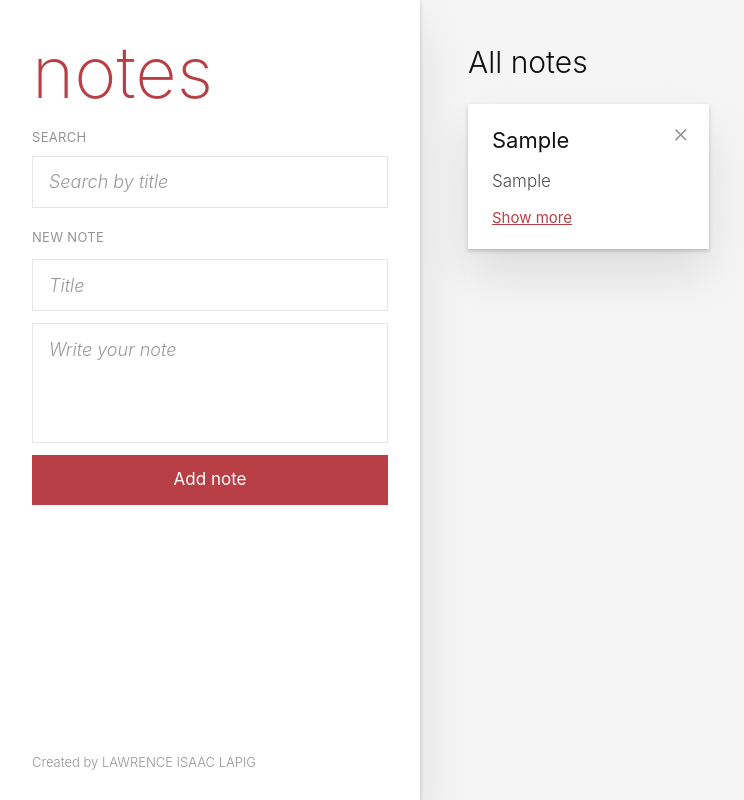
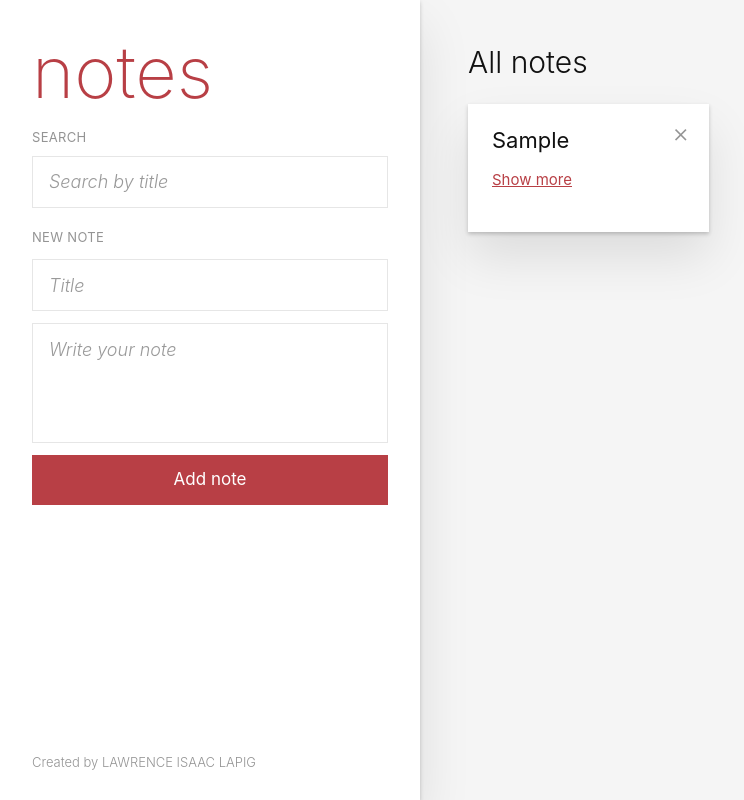
Before and after one commit to lawrencelapig/csit340g6-notes, a React (Vite) app: page / in a window 1280 px wide. Both pictures are taken after typing "Sample", "Sample" into the empty fields and a click on the button "Add note". Shown: the whole page, without its empty margins (0-744 px from the left). Built offline with nearby package versions, Linux system fonts and the light colour scheme.

Commit message:
feat: add show more to note cards

```diff
--- a/src/components/NoteCard.jsx
+++ b/src/components/NoteCard.jsx
@@ -1,16 +1,20 @@
+import { useState } from "react";
+
 function NoteCard({ title, body }) {
+  const [open, setOpen] = useState(false);
 
   return (
     <div>
       <h3 className="pr-8 text-[22px] font-normal break-words">{title}</h3>
-      <p className="mt-3 text-[17px] break-words whitespace-pre-wrap text-[#4d4d4d]">
+      {open && <p className="mt-3 text-[17px] break-words whitespace-pre-wrap text-[#4d4d4d]">
         {body}
-      </p>
+      </p>}
       <button
         type="button"
+        onClick={() => setOpen(!open)}
         className="mt-3 cursor-pointer text-[15px] font-normal text-[#b83f45] underline"
       >
-        Show more
+        {open ? "Show less" : "Show more"}
       </button>
     </div>
   );
```
